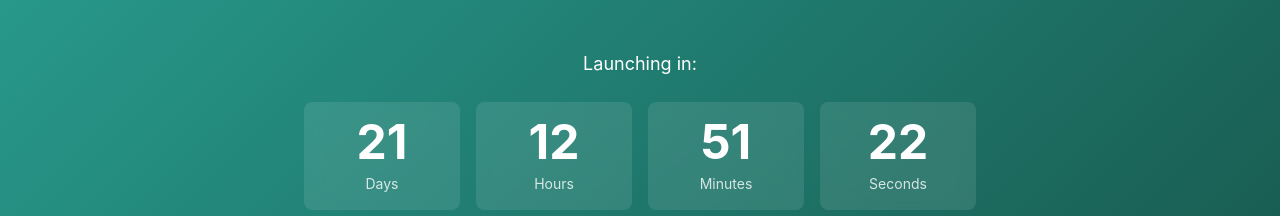
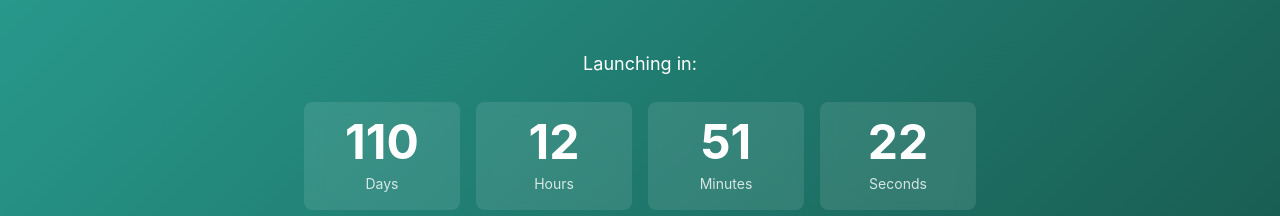
Before and after one commit to richkid2xi/PulseAid, a React (Vite) app: page / in a window 1280 px wide. Shown: the part 5464-5680 px from the top of the page. Built offline with nearby package versions, Linux system fonts and the light colour scheme.

Commit message:
countdown

```diff
--- a/src/App.tsx
+++ b/src/App.tsx
@@ -106,7 +106,7 @@ function App() {
 
   // Countdown timer logic
   useEffect(() => {
-    const targetDate = new Date('2026-02-01T00:00:00').getTime();
+    const targetDate = new Date('2026-05-01T00:00:00').getTime();
 
     const interval = setInterval(() => {
       const now = new Date().getTime();
```
